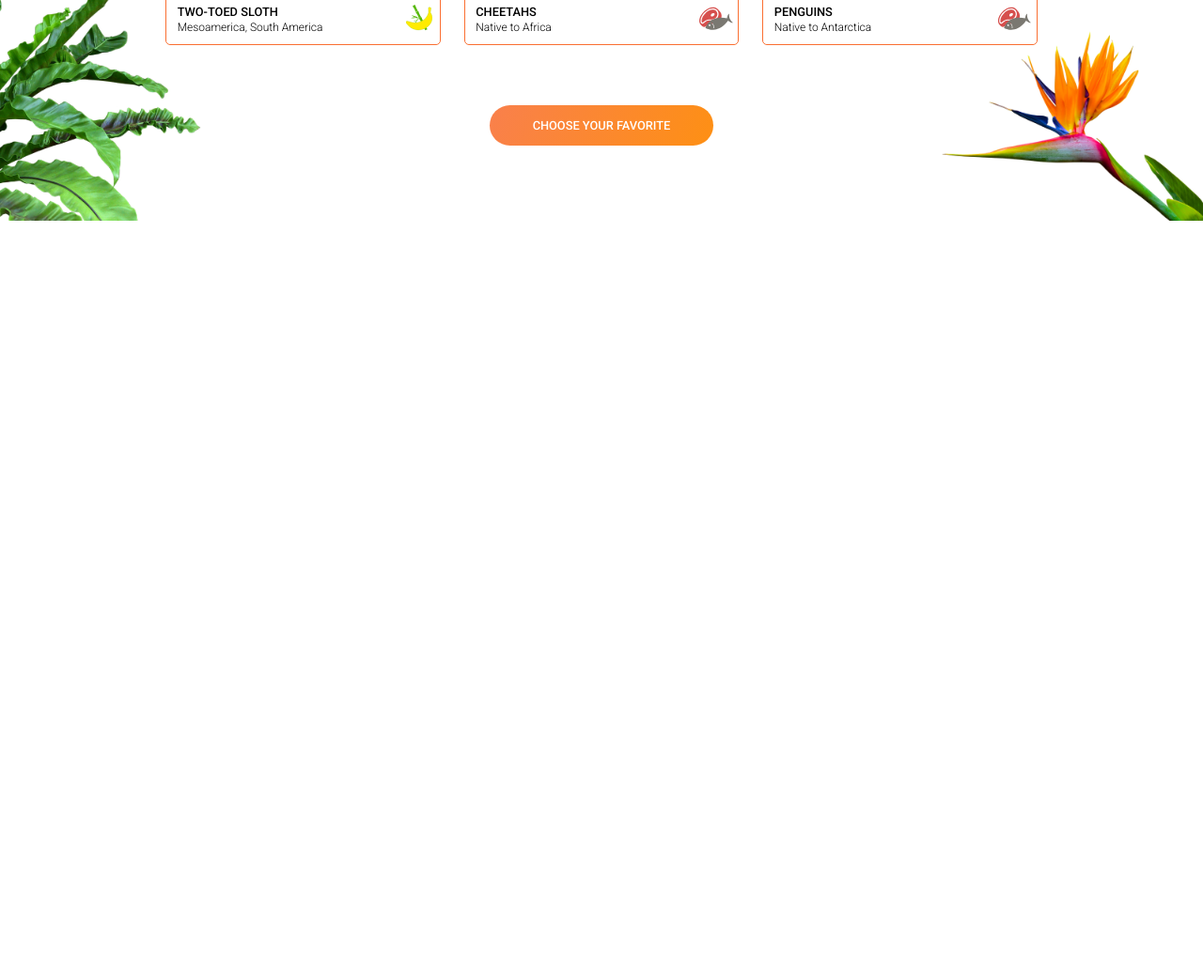
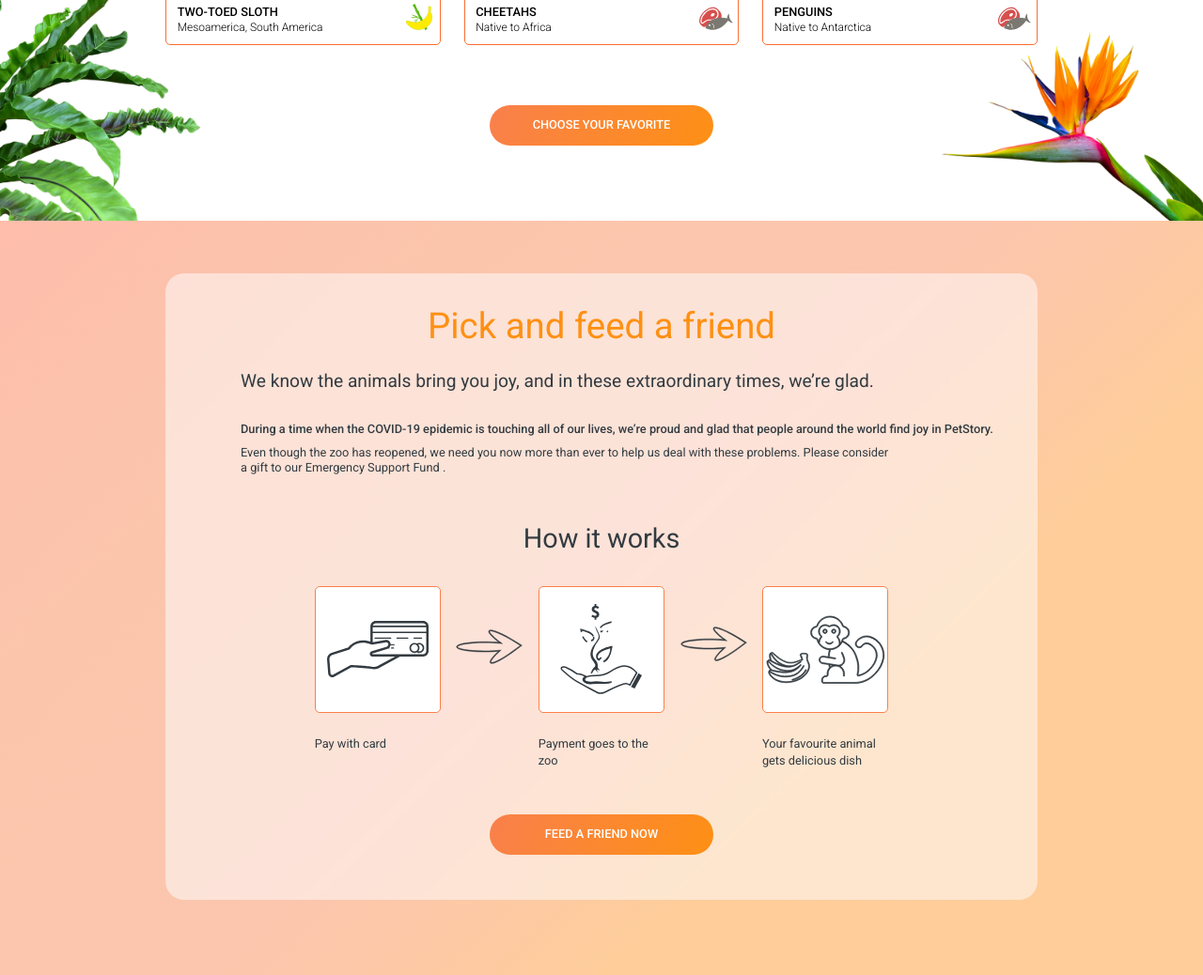
Before and after one commit to MaksymKuzmych/scott-pillgrim-quiz, a plain HTML site: page online-zoo/pages/main/index.html in a window 1280 px wide. Shown: the part 1858-2896 px from the top of the page at 94% size. Before the commit the page ends 2093 px from the top, so only its background shows below. Drawn offline with Linux system fonts and the light colour scheme.

Commit message:
feat: add fourth-section

```diff
--- a/online-zoo/pages/main/css/style.css
+++ b/online-zoo/pages/main/css/style.css
@@ -40,7 +40,7 @@ a {
   width: 5.125vw;
   position: relative;
   text-align: center;
-  border: 1px solid #ffffff;
+  border: 1.5px solid #ffffff;
   border-radius: 2px;
   padding: 1px;
 }
@@ -252,7 +252,7 @@ a {
   width: 22.875vw;
   border: 1px solid #fa6f32;
   border-radius: 5px;
-  margin: 0.625vw 0;
+  margin: 0.62vw 0;
   padding: 0.5px;
 }
 
@@ -291,6 +291,7 @@ a {
 
 .choose-favorite__btn {
   margin: 4.375vw 0 6.25vw;
+  background-color: #fe9013;
 }
 
 .palm-img {
@@ -306,3 +307,118 @@ a {
   bottom: 0;
   width: 23vw;
 }
+
+/*FOURTH SECTION*/
+
+.fourth-section {
+  background: linear-gradient(315.75deg, rgba(254, 210, 144, 0.7) 30.06%, #febdab 100.95%, rgba(254, 210, 144, 0.7) 106.36%),
+    linear-gradient(
+      315.75deg,
+      rgba(254, 189, 171, 0.74) 30.06%,
+      rgba(243, 169, 248, 0.66) 50.74%,
+      #e0d8f0 80.49%,
+      #eaf7fe 127.9%,
+      #eaf7fe 149.54%
+    ),
+    linear-gradient(
+      315.75deg,
+      rgba(254, 189, 171, 0.74) 30.06%,
+      rgba(243, 169, 248, 0.66) 50.74%,
+      #e0d8f0 80.49%,
+      #eaf7fe 127.9%,
+      #eaf7fe 149.54%
+    );
+  display: flex;
+  padding: 4.375vw 0 6.25vw;
+}
+
+.pick-and-feed {
+  margin: 0 13.75vw;
+  padding: 2.5625vw 0 3.75vw;
+  background: rgba(253, 253, 255, 0.52);
+  backdrop-filter: blur(2px);
+  border-radius: 20px;
+}
+
+.pick-and-feed__title {
+  margin-bottom: 1.875vw;
+  font-weight: 400;
+  font-size: 3vw;
+  line-height: 120%;
+  text-align: center;
+  color: #fe9013;
+}
+
+.pick-and-feed__main-text {
+  margin-left: 6.25vw;
+  font-weight: 400;
+  font-size: 1.5vw;
+  line-height: 120%;
+  color: #333b41;
+}
+
+.pick-and-feed__text_bold {
+  margin: 2.5vw 0 0.625vw 6.25vw;
+  font-weight: 500;
+  font-size: 1vw;
+  line-height: 130%;
+  color: #333b41;
+}
+
+.pick-and-feed__text {
+  margin: 0 12.4vw 0 6.25vw;
+  font-weight: 400;
+  font-size: 1vw;
+  line-height: 130%;
+  color: #333b41;
+}
+
+.pick-and-feed__subtitle {
+  text-align: center;
+  margin: 3.75vw 0 2.5vw;
+  font-weight: 400;
+  font-size: 2.25vw;
+  line-height: 130%;
+  color: #333b41;
+}
+
+.pick-and-feed__steps {
+  display: flex;
+  justify-content: space-between;
+  margin: 0 12.4vw;
+}
+
+.pick-and-feed__step {
+  width: 10.5vw;
+}
+
+.step-img__wrapper {
+  height: 10.5vw;
+  display: flex;
+  justify-content: center;
+  align-items: center;
+  margin-bottom: 1.875vw;
+  background: #ffffff;
+  border: 1px solid #f9804b;
+  border-radius: 5px;
+}
+
+.step__text {
+  font-weight: 400;
+  font-size: 1vw;
+  line-height: 140%;
+  color: #333b41;
+}
+
+.arrow-img__first {
+  margin-bottom: 5.1vw;
+}
+
+.arrow-img__second {
+  margin-bottom: 5.625vw;
+}
+
+.pick-and-feed__btn {
+  display: block;
+  margin: 3.75vw auto 0;
+}
--- a/online-zoo/pages/main/index.html
+++ b/online-zoo/pages/main/index.html
@@ -134,5 +134,43 @@
       <img src="../../assets/images/palm.png" alt="Palm" class="palm-img" />
       <img src="../../assets/images/strelitzia.png" alt="Strelitzia" class="strelitzia-img" />
     </section>
+    <section class="fourth-section">
+      <div class="pick-and-feed">
+        <h3 class="pick-and-feed__title">Pick and feed a friend</h3>
+        <p class="pick-and-feed__main-text">We know the animals bring you joy, and in these extraordinary times, we’re glad.</p>
+        <p class="pick-and-feed__text_bold">
+          During a time when the COVID-19 epidemic is touching all of our lives, we’re proud and glad that people around the world find joy
+          in PetStory.
+        </p>
+        <p class="pick-and-feed__text">
+          Even though the zoo has reopened, we need you now more than ever to help us deal with these problems. Please consider a gift to
+          our Emergency Support Fund .
+        </p>
+        <h4 class="pick-and-feed__subtitle">How it works</h4>
+        <div class="pick-and-feed__steps">
+          <div class="pick-and-feed__step">
+            <div class="step-img__wrapper">
+              <img src="../../assets/icons/pay.svg" alt="pay" class="step-img" />
+            </div>
+            <p class="step__text">Pay with card</p>
+          </div>
+          <img src="../../assets/icons/feed-arrow.svg" alt="arrow" class="arrow-img arrow-img__first" />
+          <div class="pick-and-feed__step">
+            <div class="step-img__wrapper">
+              <img src="../../assets/icons/zoo.svg" alt="zoo" class="step-img" />
+            </div>
+            <p class="step__text">Payment goes to the zoo</p>
+          </div>
+          <img src="../../assets/icons/feed-arrow.svg" alt="arrow" class="arrow-img arrow-img__second" />
+          <div class="pick-and-feed__step">
+            <div class="step-img__wrapper">
+              <img src="../../assets/icons/monkey.svg" alt="monkey" class="step-img" />
+            </div>
+            <p class="step__text">Your favourite animal gets delicious dish</p>
+          </div>
+        </div>
+        <button class="pick-and-feed__btn btn">Feed a friend now</button>
+      </div>
+    </section>
   </body>
 </html>
```
Also changed, not shown: online-zoo/assets/icons/feed-arrow.svg (added), online-zoo/assets/icons/monkey.svg (added), online-zoo/assets/icons/pay.svg (added), online-zoo/assets/icons/zoo.svg (added).
